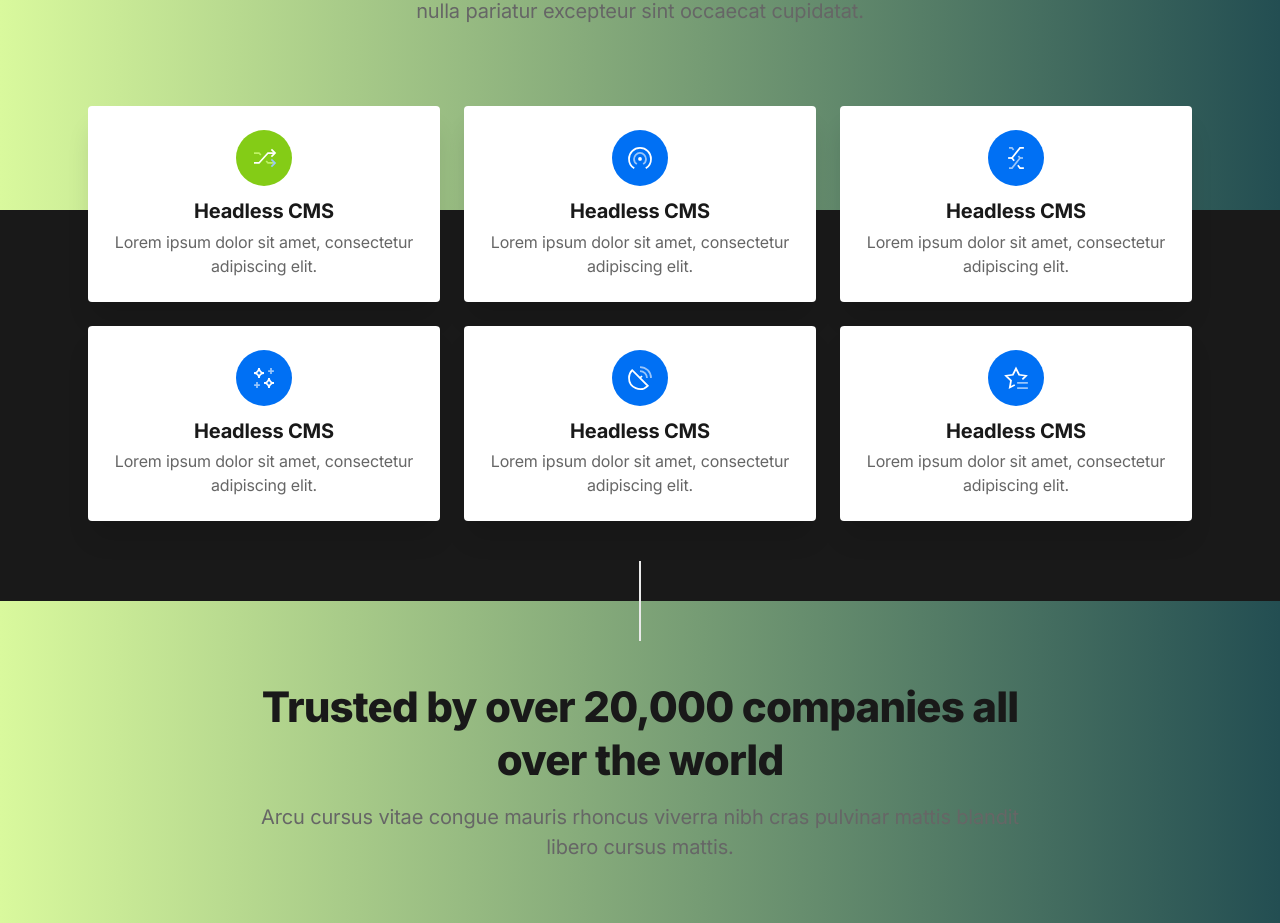
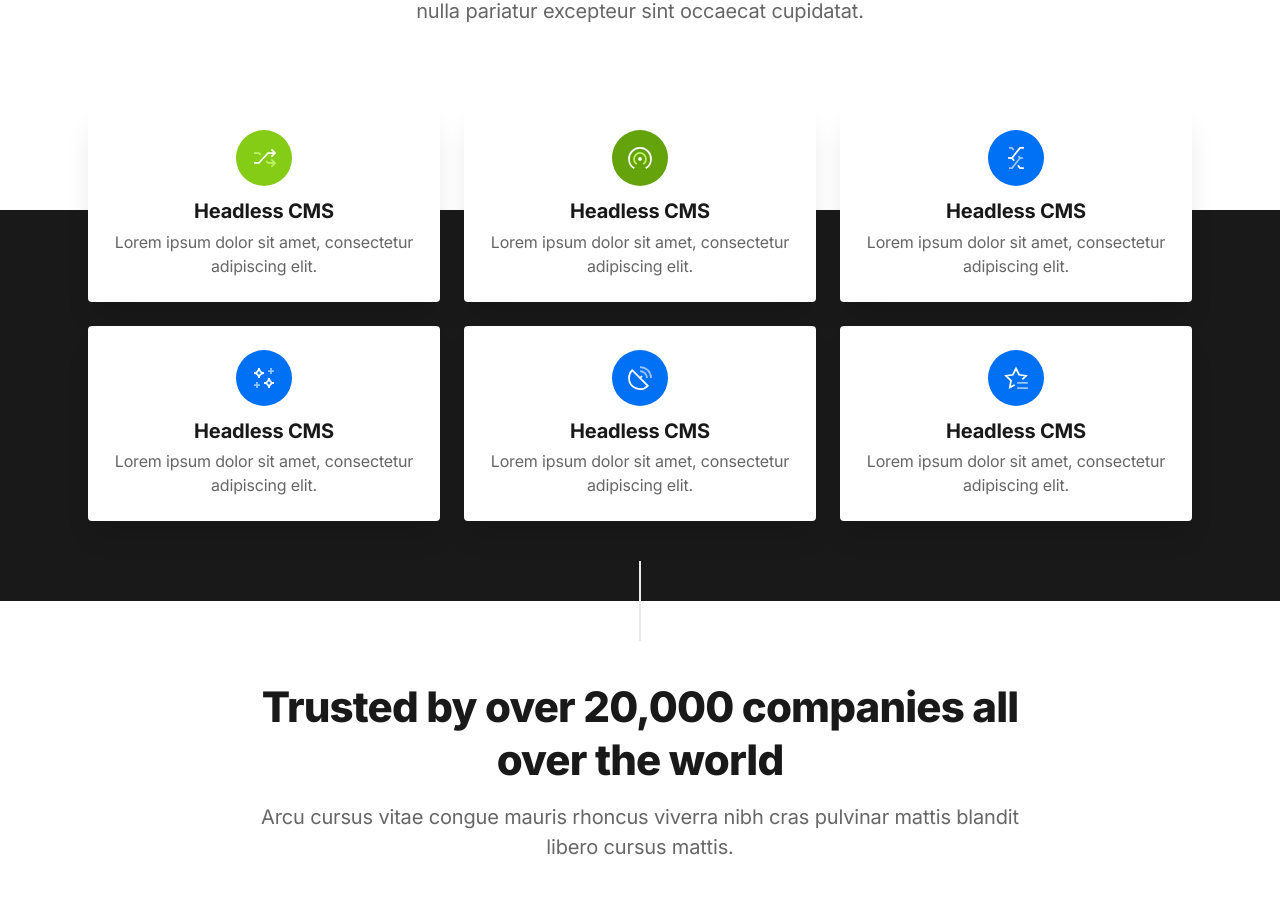
Before and after one commit to l3x3d/nxtfz, a Next.js app: page / in a window 1280 px wide. Shown: the part 2680-3603 px from the top of the page. Built offline with nearby package versions, Linux system fonts and the light colour scheme.

Commit message:
Update 3 files

```diff
--- a/app/layout.tsx
+++ b/app/layout.tsx
@@ -23,7 +23,7 @@ export default function RootLayout({
 }) {
   return (
     <html lang="en">
-      <body className={`${inter.variable} font-inter antialiased bg-gradient-to-r from-lime-200 to-teal-900 text-gray-900 tracking-tight`}>
+      <body className={`${inter.variable} font-inter antialiased bg-white dark:bg-stone-900 text-gray-900 tracking-tight`}>
         <div className="flex flex-col min-h-screen overflow-hidden supports-[overflow:clip]:overflow-clip">
           <Header />
           {children}
--- a/components/features-blocks.tsx
+++ b/components/features-blocks.tsx
@@ -26,7 +26,7 @@ export default function FeaturesBlocks() {
                   <g strokeWidth="2">
                     <path className="stroke-current text-lime-300" d="M34.514 35.429l2.057 2.285h8M20.571 26.286h5.715l2.057 2.285" />
                     <path className="stroke-current text-white" d="M20.571 37.714h5.715L36.57 26.286h8" />
-                    <path className="stroke-current text-blue-300" strokeLinecap="square" d="M41.143 34.286l3.428 3.428-3.428 3.429" />
+                    <path className="stroke-current text-lime-300" strokeLinecap="square" d="M41.143 34.286l3.428 3.428-3.428 3.429" />
                     <path className="stroke-current text-white" strokeLinecap="square" d="M41.143 29.714l3.428-3.428-3.428-3.429" />
                   </g>
                 </g>
@@ -39,11 +39,11 @@ export default function FeaturesBlocks() {
             <div className="relative flex flex-col items-center p-6 bg-white rounded shadow-xl">
               <svg className="w-16 h-16 p-1 -mt-1 mb-2" viewBox="0 0 64 64" xmlns="http://www.w3.org/2000/svg">
                 <g fill="none" fillRule="evenodd">
-                  <rect className="fill-current text-blue-600" width="64" height="64" rx="32" />
+                  <rect className="fill-current text-lime-600" width="64" height="64" rx="32" />
                   <g strokeWidth="2" transform="translate(19.429 20.571)">
                     <circle className="stroke-current text-white" strokeLinecap="square" cx="12.571" cy="12.571" r="1.143" />
                     <path className="stroke-current text-white" d="M19.153 23.267c3.59-2.213 5.99-6.169 5.99-10.696C25.143 5.63 19.514 0 12.57 0 5.63 0 0 5.629 0 12.571c0 4.527 2.4 8.483 5.99 10.696" />
-                    <path className="stroke-current text-blue-300" d="M16.161 18.406a6.848 6.848 0 003.268-5.835 6.857 6.857 0 00-6.858-6.857 6.857 6.857 0 00-6.857 6.857 6.848 6.848 0 003.268 5.835" />
+                    <path className="stroke-current text-lime-300" d="M16.161 18.406a6.848 6.848 0 003.268-5.835 6.857 6.857 0 00-6.858-6.857 6.857 6.857 0 00-6.857 6.857 6.848 6.848 0 003.268 5.835" />
                   </g>
                 </g>
               </svg>
--- a/components/ui/header.tsx
+++ b/components/ui/header.tsx
@@ -23,7 +23,7 @@ export default function Header() {
   }, [top])
 
   return (
-    <header className={`fixed w-full z-30 md:bg-opacity-90 transition duration-300 ease-in-out ${!top ? 'bg-grey backdrop-blur-sm shadow-lg' : ''}`}>
+    <header className={`fixed w-full z-30 md:bg-opacity-90 transition duration-300 ease-in-out ${!top ? 'bg-grey backdrop-blur-sm shadow-sm' : ''}`}>
       <div className="max-w-6xl mx-auto px-5 sm:px-6">
         <div className="flex items-center justify-between h-16 md:h-20">
 
```
